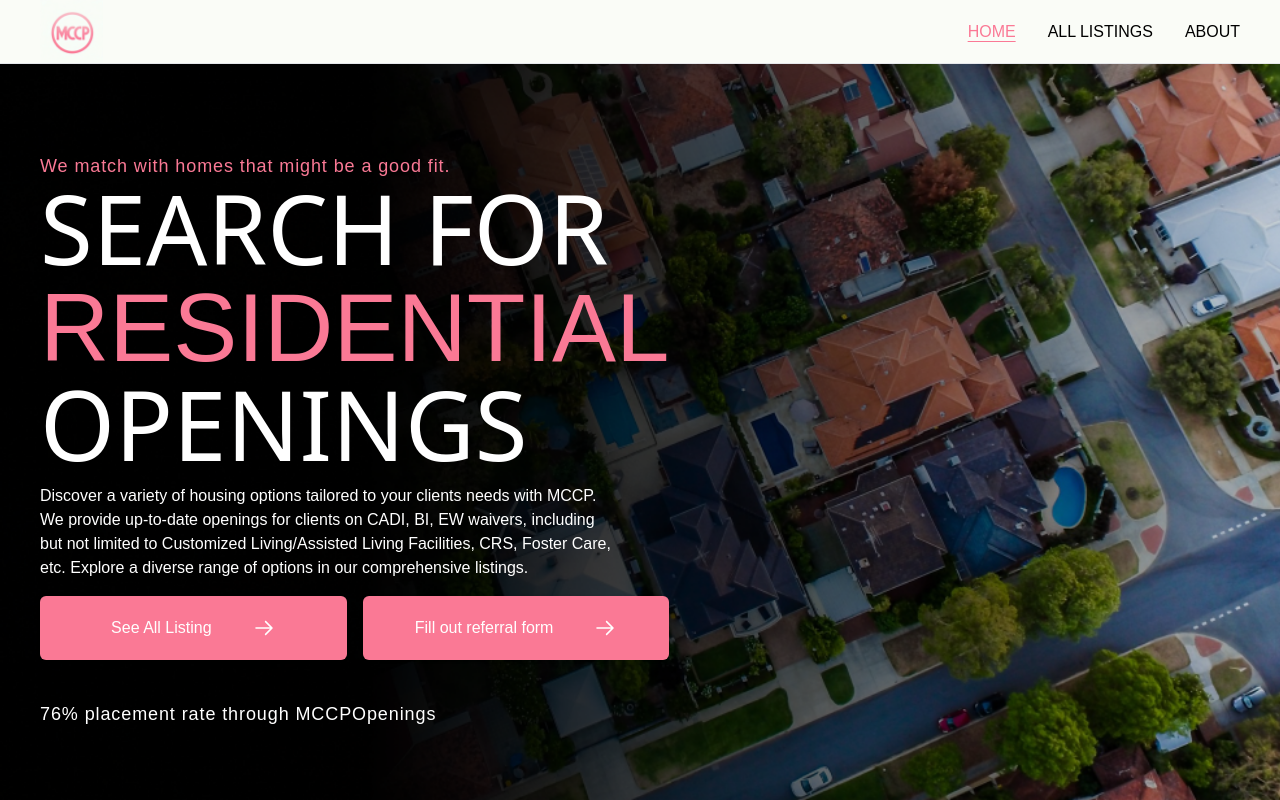
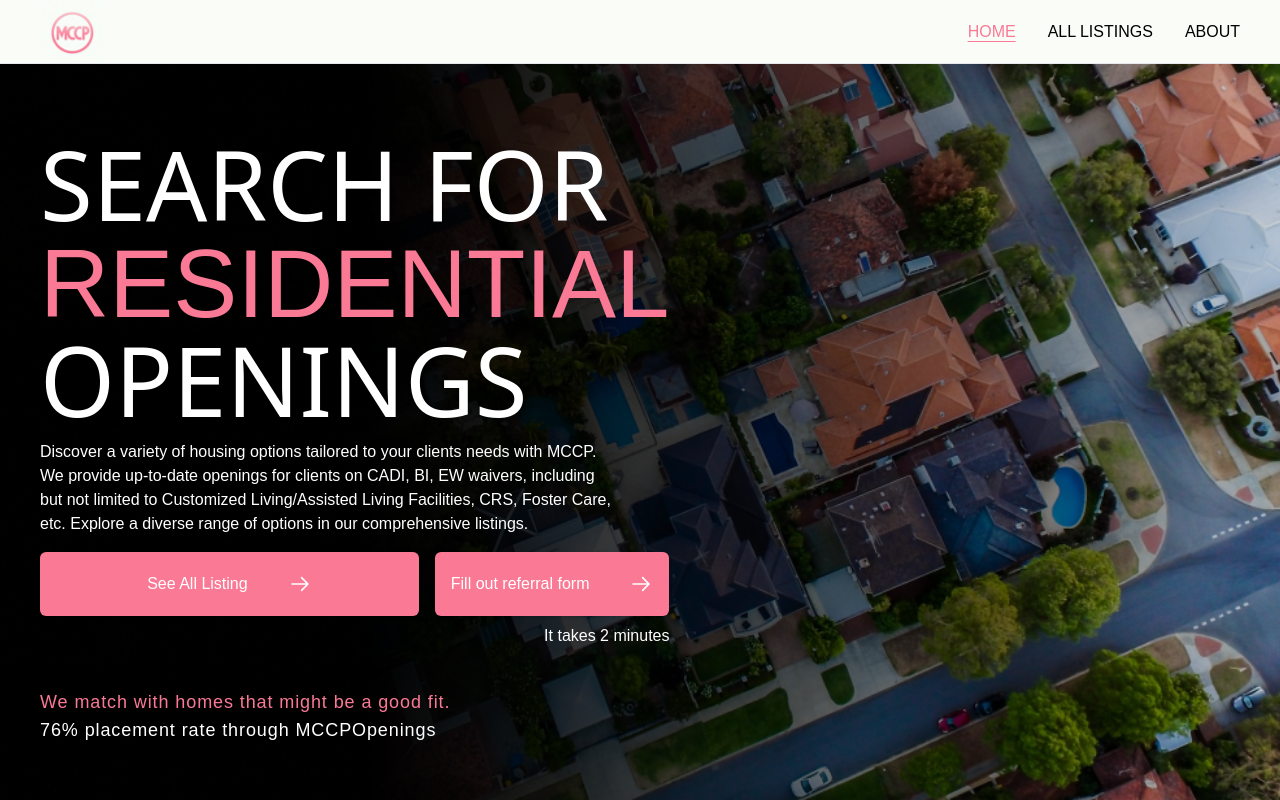
Before and after one commit to openingsmn/mccp-listing, a Next.js app: page / in a window 1280 px wide. Built offline with nearby package versions, Linux system fonts and the light colour scheme; a web font is replaced by a local one.

Commit message:
fix: updated

```diff
--- a/src/app/listing/FiltersSection.tsx
+++ b/src/app/listing/FiltersSection.tsx
@@ -1,6 +1,5 @@
 "use client";
 import { useListingStore } from "@/components/hooks/stores/useListing";
-import { Button } from "@/components/ui/button";
 import { CheckboxGroupEl } from "@/components/ui/checkbox";
 import {
   Form,
@@ -9,10 +8,8 @@
   FormItem,
   FormLabel,
 } from "@/components/ui/form";
-import { Input } from "@/components/ui/input";
 import { RadioGroupEl } from "@/components/ui/radio-group";
 import { ListingFiltersSchema } from "@/shared/validation/listing.z";
-import { MagnifyingGlassIcon } from "@radix-ui/react-icons";
 import { useForm } from "react-hook-form";
 
 const filtersData = [
--- a/src/components/shared/Hero.tsx
+++ b/src/components/shared/Hero.tsx
@@ -7,9 +7,6 @@
   return (
     <section className="home-screen min-h-screen flex items-center relative">
       <div className="px-10 md:mt-20">
-        <p className="text-lg text-primary tracking-wider">
-          We match with homes that might be a good fit.
-        </p>
         <h2 className="text-5xl md:text-8xl text-white">
           <span className="font-sans">SEARCH FOR</span>
           <br />
@@ -40,18 +37,29 @@
             See All Listing
             <ArrowRightIcon className="w-6 h-6 ml-10" />
           </Link>
+
+          <div>
             <Link
               href="/listing/202/contact"
               className={cn(
-              buttonVariants({ className: "w-full h-16 text-white text-base" })
+                buttonVariants({
+                  className: "w-full h-16 text-white text-base",
+                })
               )}
             >
               Fill out referral form
               <ArrowRightIcon className="w-6 h-6 ml-10" />
             </Link>
           </div>
+        </div>
+        <div>
+          <p className="text-white text-end mt-2">It takes 2 minutes</p>
+        </div>
 
         <div className="mt-10">
+          <p className="text-lg text-primary tracking-wider">
+            We match with homes that might be a good fit.
+          </p>
           <p className="text-lg text-white tracking-wider">
             76% placement rate through MCCPOpenings
           </p>
--- a/src/components/table/basic/table.tsx
+++ b/src/components/table/basic/table.tsx
@@ -1,11 +1,11 @@
 "use client";
 
-import * as React from "react";
 import {
-  Table as TTable,
+  Column,
   ColumnDef,
   ColumnFiltersState,
   SortingState,
+  Table as TTable,
   VisibilityState,
   flexRender,
   getCoreRowModel,
@@ -15,8 +15,8 @@
   getPaginationRowModel,
   getSortedRowModel,
   useReactTable,
-  Column,
 } from "@tanstack/react-table";
+import * as React from "react";
 
 import {
   Table,
@@ -27,7 +27,6 @@
   TableRow,
 } from "@/components/ui/table";
 
-import { DataTablePagination } from "./pagination";
 import {
   ArrowDownIcon,
   ArrowUpIcon,
@@ -35,6 +34,7 @@
   EyeNoneIcon,
   MixerHorizontalIcon,
 } from "@radix-ui/react-icons";
+import { DataTablePagination } from "./pagination";
 
 import { Button } from "@/components/ui/button";
 
@@ -47,10 +47,10 @@
   DropdownMenuSeparator,
   DropdownMenuTrigger,
 } from "@/components/ui/dropdown-menu";
+import Spinner from "@/components/ui/spinner";
 import { cn } from "@/lib/utils";
-import Spinner from "@/components/ui/spinner";
-import { DataTableToolbar, ToolbarProps } from "./toolbar";
 import { PaginationProps } from "@/typing/pagination";
+import { ToolbarProps } from "./toolbar";
 
 interface DataTableProps<TData, TValue> extends ToolbarProps<TData> {
   columns: ColumnDef<TData, TValue>[];
@@ -105,7 +105,7 @@
   });
 
   return (
-    <div className="w-full">
+    <div>
       {/* {showToolbar && (
         <DataTableToolbar
           table={table}
@@ -114,7 +114,7 @@
           setFilterValue={setGlobalFilter}
         />
       )} */}
-      <div className="borde">
+      <div className="w-full">
         <Table>
           <TableHeader>
             {table.getHeaderGroups().map((headerGroup) => (
@@ -142,6 +142,7 @@
                   data-state={row.getIsSelected() && "selected"}
                   onClick={() => onRowClick?.(row.original)}
                 >
+                  {/* <Button>Send Referral</Button> */}
                   {row.getVisibleCells().map((cell) => (
                     <TableCell key={cell.id}>
                       {flexRender(
--- a/src/config/form.cfg.ts
+++ b/src/config/form.cfg.ts
@@ -1,7 +1,7 @@
 const formConfig = {
   waiverType: {
-    label: "DD waiver",
-    values: ["CADI Waiver", "BI Waiver", "Elderly Waiver", "Private Pay"],
+    label: "Type of Waiver",
+    values: ["DD Waiver", "BI Waiver", "Elderly Waiver", "Private Pay"],
   },
   waiverTypeSpecific: {
     label: undefined,
```
Lines whose indentation alone changed are shown as unchanged.
